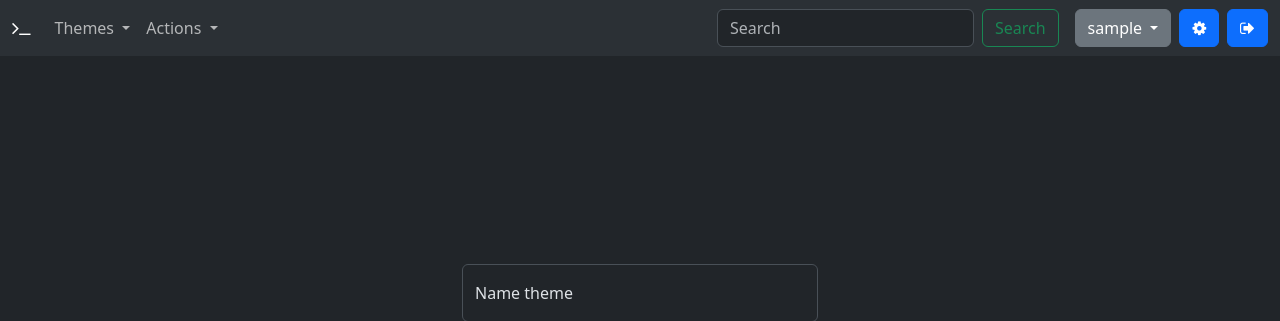
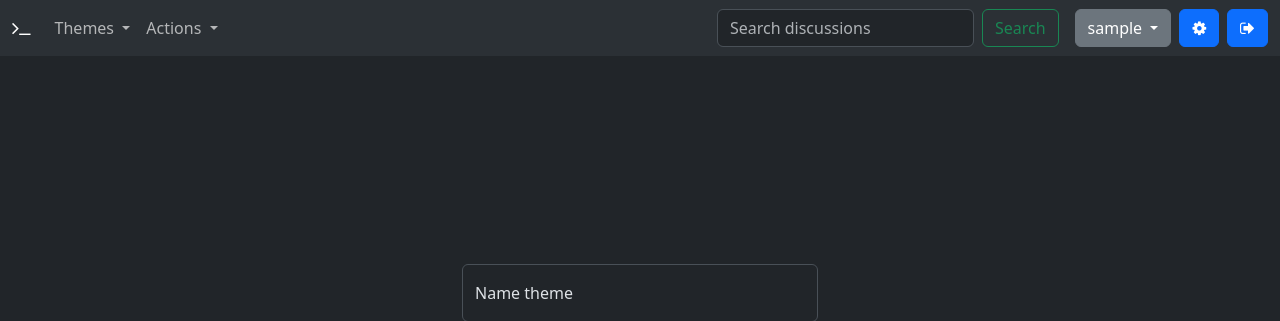
Before and after one commit to YehorChervonyi/NG_2022_Gorbachov_Chervonyi_Project, a Django app: page /createtheme/ in a window 1280 px wide. Shown: the top 321 px of the page. Run offline with Django 4.2, Linux system fonts and the light colour scheme; the visitor is signed in with stand-in values (Sample User, id 1); data that the repository does not hold is empty.

Commit message:
Fixed search form

```diff
--- a/forum/forum/templates/authentication/layout.html
+++ b/forum/forum/templates/authentication/layout.html
@@ -61,8 +61,9 @@
                 {{page}}
               </h5>
             </div>
-            <form class="d-flex" role="search">
-              <input class="form-control me-2" type="search" placeholder="Search" aria-label="Search">
+            <form class="d-flex" role="search" method="post" action="{% url 'search' %}">
+              {% csrf_token %}
+              <input class="form-control me-2" type="search" name="searchfor" placeholder="Search discussions"  aria-label="Search">
               <button class="btn btn-outline-success me-md-3" type="submit">Search</button>
             </form>
             <br>
```
